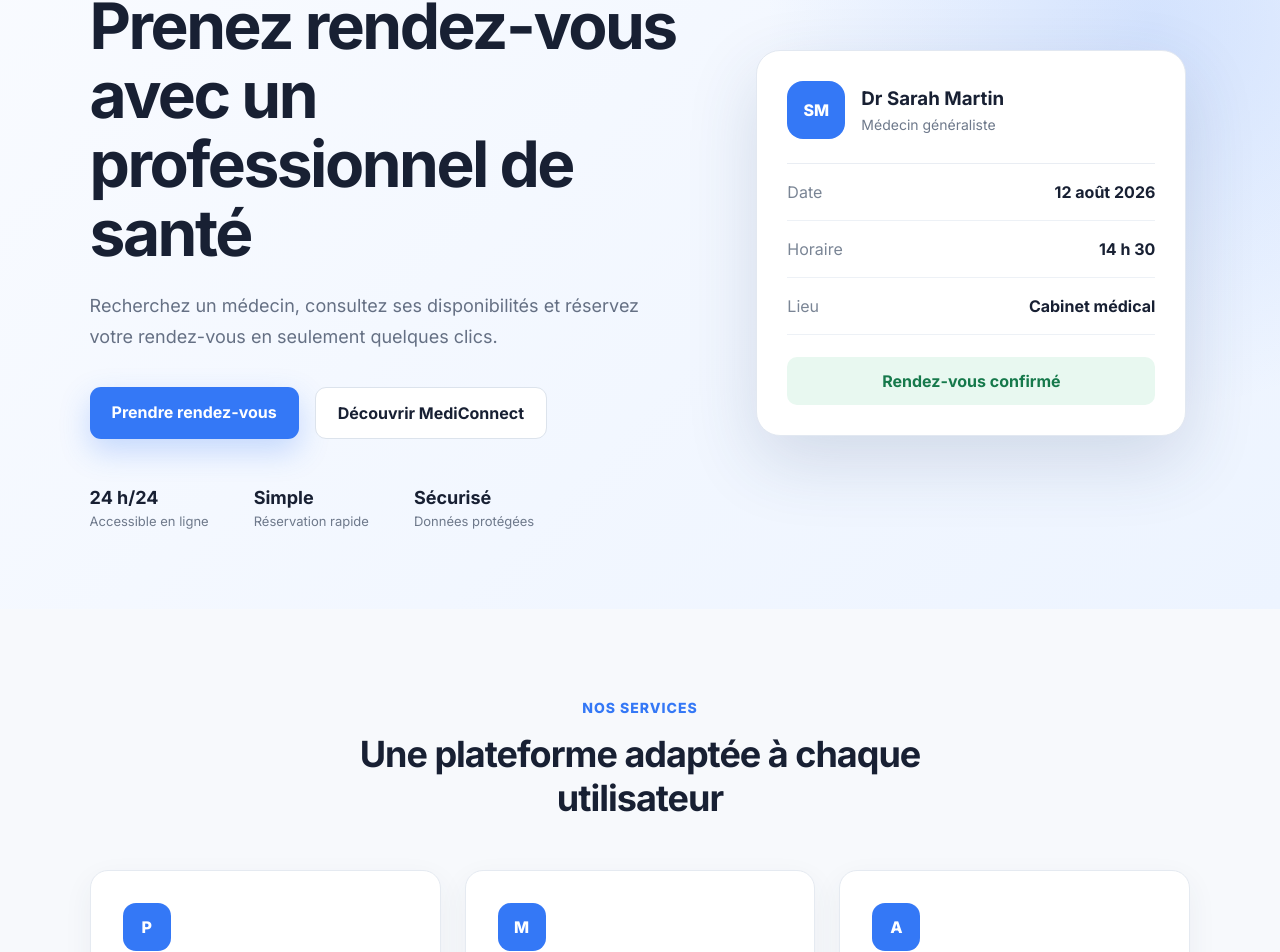
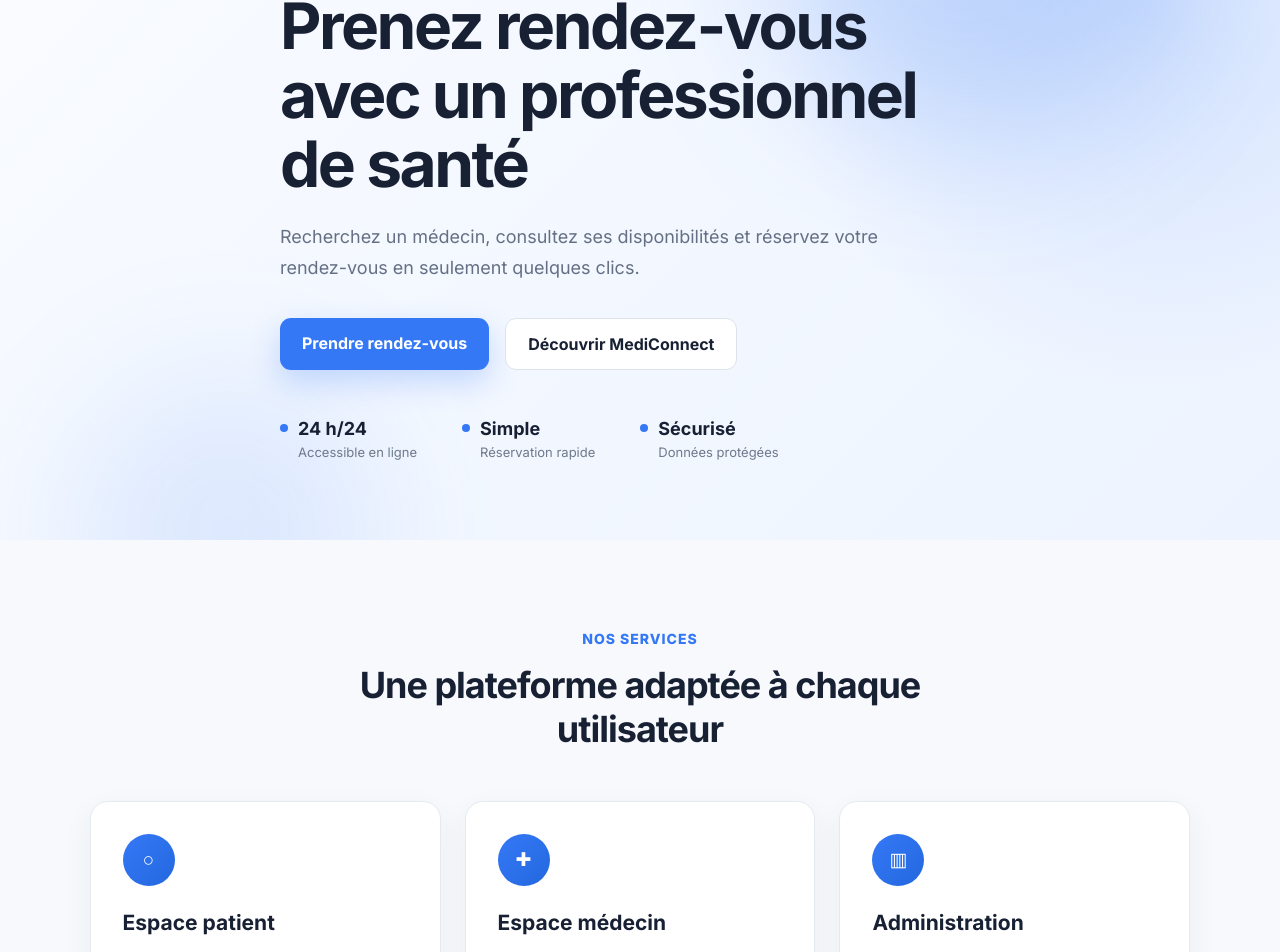
Before and after one commit to Kaiser1593/MediConnect, a React app in the folder frontend/: page / in a window 1280 px wide. Shown: the part 198-1150 px from the top of the page. Built offline with nearby package versions, Linux system fonts and the light colour scheme; the HTML template or start-up script is replaced by a standard one.

Commit message:
maj style

```diff
--- a/frontend/src/App.css
+++ b/frontend/src/App.css
@@ -51,12 +51,12 @@
 }
 
 .hero {
-  min-height: 650px;
+  position: relative;
+  min-height: 550px;
   padding: 80px 7%;
   display: grid;
-  grid-template-columns: 1.15fr 0.85fr;
-  align-items: center;
-  gap: 70px;
+  place-items: center;
+  overflow: hidden;
   background:
     radial-gradient(
       circle at 90% 20%,
@@ -66,7 +66,34 @@
     linear-gradient(135deg, #f9fbff, #edf4ff);
 }
 
+.hero::before,
+.hero::after {
+  content: "";
+  position: absolute;
+  border-radius: 50%;
+  filter: blur(70px);
+  pointer-events: none;
+}
+
+.hero::before {
+  width: 420px;
+  height: 420px;
+  top: -160px;
+  right: 8%;
+  background: rgba(52, 120, 246, 0.2);
+}
+
+.hero::after {
+  width: 300px;
+  height: 300px;
+  bottom: -140px;
+  left: 6%;
+  background: rgba(52, 120, 246, 0.12);
+}
+
 .hero-content {
+  position: relative;
+  z-index: 1;
   max-width: 720px;
 }
 
@@ -104,6 +131,9 @@
   padding: 15px 22px;
   border-radius: 11px;
   font-weight: 700;
+  display: inline-block;
+  transition: transform 0.2s ease, box-shadow 0.2s ease, background 0.2s ease,
+    border-color 0.2s ease;
 }
 
 .primary-button {
@@ -114,6 +144,8 @@
 
 .primary-button:hover {
   background: #2468df;
+  transform: translateY(-2px);
+  box-shadow: 0 16px 36px rgba(52, 120, 246, 0.32);
 }
 
 .secondary-button {
@@ -121,6 +153,12 @@
   border: 1px solid #dce3ec;
 }
 
+.secondary-button:hover {
+  transform: translateY(-2px);
+  border-color: #b9c8e0;
+  box-shadow: 0 10px 24px rgba(44, 62, 90, 0.08);
+}
+
 .hero-statistics {
   margin-top: 48px;
   display: flex;
@@ -128,9 +166,22 @@
 }
 
 .hero-statistics div {
+  position: relative;
   display: flex;
   flex-direction: column;
   gap: 5px;
+  padding-left: 18px;
+}
+
+.hero-statistics div::before {
+  content: "";
+  position: absolute;
+  left: 0;
+  top: 6px;
+  width: 8px;
+  height: 8px;
+  border-radius: 50%;
+  background: #3478f6;
 }
 
 .hero-statistics strong {
@@ -140,72 +191,6 @@
 .hero-statistics span {
   color: #6e798b;
   font-size: 13px;
-}
-
-.appointment-card {
-  width: 100%;
-  max-width: 430px;
-  padding: 30px;
-  justify-self: center;
-  background: white;
-  border: 1px solid #e2e8f1;
-  border-radius: 24px;
-  box-shadow: 0 25px 70px rgba(46, 70, 110, 0.16);
-}
-
-.doctor-header {
-  padding-bottom: 24px;
-  display: flex;
-  align-items: center;
-  gap: 16px;
-  border-bottom: 1px solid #e9edf3;
-}
-
-.doctor-avatar {
-  width: 58px;
-  height: 58px;
-  display: grid;
-  place-items: center;
-  color: white;
-  background: #3478f6;
-  border-radius: 16px;
-  font-weight: 800;
-}
-
-.doctor-header h3 {
-  margin-bottom: 6px;
-}
-
-.doctor-header p {
-  color: #6e798b;
-  font-size: 14px;
-}
-
-.appointment-details div {
-  padding: 18px 0;
-  display: flex;
-  justify-content: space-between;
-  gap: 20px;
-  border-bottom: 1px solid #edf1f6;
-}
-
-.appointment-details span {
-  color: #7a8595;
-}
-
-.appointment-details strong {
-  text-align: right;
-}
-
-.confirmed-button {
-  width: 100%;
-  margin-top: 22px;
-  padding: 14px;
-  color: #16794b;
-  background: #e8f8f0;
-  border: none;
-  border-radius: 10px;
-  font-weight: 700;
 }
 
 .services-section,
@@ -232,23 +217,38 @@
 
 .service-card,
 .step-card {
+  position: relative;
   padding: 32px;
   background: white;
   border: 1px solid #e5eaf1;
   border-radius: 18px;
   box-shadow: 0 10px 30px rgba(44, 62, 90, 0.06);
+  transition: transform 0.25s ease, box-shadow 0.25s ease, border-color 0.25s ease;
+}
+
+.service-card:hover,
+.step-card:hover {
+  transform: translateY(-6px);
+  border-color: #cfe0fb;
+  box-shadow: 0 22px 45px rgba(44, 62, 90, 0.12);
 }
 
 .card-icon {
-  width: 48px;
-  height: 48px;
+  width: 52px;
+  height: 52px;
   margin-bottom: 24px;
   display: grid;
   place-items: center;
   color: white;
-  background: #3478f6;
-  border-radius: 13px;
+  background: linear-gradient(135deg, #3478f6, #2468df);
+  border-radius: 50%;
+  font-size: 19px;
   font-weight: 800;
+  transition: transform 0.25s ease;
+}
+
+.service-card:hover .card-icon {
+  transform: scale(1.08);
 }
 
 .service-card h3,
@@ -268,11 +268,38 @@
 }
 
 .step-card span {
-  display: inline-block;
+  width: 44px;
+  height: 44px;
   margin-bottom: 22px;
-  color: #3478f6;
-  font-size: 26px;
+  display: grid;
+  place-items: center;
+  color: white;
+  background: linear-gradient(135deg, #3478f6, #2468df);
+  border-radius: 50%;
+  font-size: 16px;
   font-weight: 800;
+}
+
+.step-card:not(:first-child)::before {
+  content: "";
+  position: absolute;
+  top: 54px;
+  left: -24px;
+  width: 24px;
+  height: 2px;
+  background: repeating-linear-gradient(
+    to right,
+    #b9cdf6 0,
+    #b9cdf6 6px,
+    transparent 6px,
+    transparent 12px
+  );
+}
+
+@media (max-width: 900px) {
+  .step-card::before {
+    display: none;
+  }
 }
 
 .footer {
@@ -303,14 +330,6 @@
 @media (max-width: 900px) {
   .navbar-links a:not(.navbar-button) {
     display: none;
-  }
-
-  .hero {
-    grid-template-columns: 1fr;
-  }
-
-  .appointment-card {
-    justify-self: start;
   }
 
   .cards-grid {
@@ -748,13 +767,24 @@
   font-weight: 700;
 }
 
+.sidebar-help button:hover {
+  background: #2468df;
+}
+
 .sidebar-logout {
   margin-top: 20px;
   padding: 12px;
   color: #c24141;
+  background: transparent;
+  border: none;
+  border-radius: 8px;
   text-align: center;
   font-size: 13px;
   font-weight: 700;
+}
+
+.sidebar-logout:hover {
+  background: #fdf0f0;
 }
 
 .dashboard-content {
@@ -814,8 +844,8 @@
   display: grid;
   place-items: center;
   color: #ffffff;
-  background: #3478f6;
-  border-radius: 14px;
+  background: linear-gradient(135deg, #3478f6, #2468df);
+  border-radius: 50%;
   font-weight: 800;
 }
 
@@ -873,9 +903,9 @@
   display: grid;
   place-items: center;
   flex-shrink: 0;
-  color: #3478f6;
-  background: #edf4ff;
-  border-radius: 13px;
+  color: #ffffff;
+  background: linear-gradient(135deg, #3478f6, #2468df);
+  border-radius: 50%;
   font-size: 20px;
   font-weight: 800;
 }
@@ -943,6 +973,15 @@
   font-weight: 700;
 }
 
+.outline-button:hover:not(:disabled) {
+  background: #edf4ff;
+  border-color: #3478f6;
+}
+
+.outline-button:disabled {
+  opacity: 0.6;
+}
+
 .cancel-button {
   padding: 9px 14px;
   color: #c24141;
@@ -953,6 +992,11 @@
   font-weight: 700;
 }
 
+.cancel-button:hover:not(:disabled) {
+  background: #fdf0f0;
+  border-color: #c24141;
+}
+
 .cancel-button:disabled {
   opacity: 0.6;
 }
@@ -968,12 +1012,19 @@
 }
 
 .appointment-row {
-  padding: 18px 0;
+  padding: 18px 12px;
+  margin: 0 -12px;
   display: grid;
   grid-template-columns: 1.5fr 1fr auto auto;
   align-items: center;
   gap: 20px;
   border-bottom: 1px solid #edf0f5;
+  border-radius: 10px;
+  transition: background-color 0.2s ease;
+}
+
+.appointment-row:hover {
+  background-color: #f2f6fd;
 }
 
 .appointment-row:last-child {
@@ -991,15 +1042,15 @@
   display: grid;
   place-items: center;
   flex-shrink: 0;
-  color: #3478f6;
-  background: #edf4ff;
+  color: #ffffff;
+  background: linear-gradient(135deg, #3478f6, #2468df);
+  border-radius: 50%;
   font-weight: 800;
 }
 
 .small-avatar {
   width: 43px;
   height: 43px;
-  border-radius: 11px;
 }
 
 .appointment-doctor div:last-child,
@@ -1042,6 +1093,11 @@
   padding: 14px 16px;
   background: #f5f7fb;
   border-radius: 10px;
+  transition: background-color 0.2s ease;
+}
+
+.review-item:hover {
+  background: #eef2f9;
 }
 
 .review-item > div {
@@ -1082,6 +1138,10 @@
   cursor: pointer;
 }
 
+.star-picker button:hover {
+  transform: scale(1.15);
+}
+
 .status-badge.confirmed {
   color: #16794b;
   background: #e5f7ee;
@@ -1102,7 +1162,13 @@
   color: #8791a1;
   background: transparent;
   border: none;
+  border-radius: 6px;
   font-weight: 800;
+}
+
+.more-button:hover {
+  color: #3478f6;
+  background: #edf4ff;
 }
 
 .next-doctor {
@@ -1116,7 +1182,6 @@
 .large-avatar {
   width: 60px;
   height: 60px;
-  border-radius: 17px;
 }
 
 .next-doctor h3 {
@@ -1163,6 +1228,12 @@
   text-align: center;
 }
 
+.primary-dashboard-button:hover {
+  background: #2468df;
+  transform: translateY(-1px);
+  box-shadow: 0 12px 26px rgba(52, 120, 246, 0.25);
+}
+
 .quick-actions-panel {
   margin-top: 24px;
 }
@@ -1184,17 +1255,26 @@
   border: 1px solid #e4e9f1;
   border-radius: 13px;
   text-align: left;
-}
-
-.quick-actions button > span {
+  transition: transform 0.2s ease, box-shadow 0.2s ease, border-color 0.2s ease;
+}
+
+.quick-actions button:hover,
+.quick-actions a:hover {
+  transform: translateY(-4px);
+  border-color: #cfe0fb;
+  box-shadow: 0 14px 30px rgba(44, 62, 90, 0.1);
+}
+
+.quick-actions button > span,
+.quick-actions a > span {
   width: 38px;
   height: 38px;
   margin-bottom: 15px;
   display: grid;
   place-items: center;
-  color: #3478f6;
-  background: #e7f0ff;
-  border-radius: 10px;
+  color: #ffffff;
+  background: linear-gradient(135deg, #3478f6, #2468df);
+  border-radius: 50%;
   font-size: 18px;
   font-weight: 800;
 }
@@ -1269,6 +1349,17 @@
   border: 1px solid #dbe2ec;
   border-radius: 9px;
   outline: none;
+  font-family: inherit;
+  transition: border-color 0.2s, box-shadow 0.2s;
+}
+
+.search-fields input:focus,
+.booking-section select:focus,
+.booking-section textarea:focus,
+.results-heading select:focus,
+.admin-chart select:focus {
+  border-color: #3478f6;
+  box-shadow: 0 0 0 3px rgba(52, 120, 246, 0.12);
 }
 
 .search-fields button {
@@ -1280,6 +1371,12 @@
   font-weight: 700;
 }
 
+.search-fields button:hover {
+  background: #2468df;
+  transform: translateY(-1px);
+  box-shadow: 0 12px 26px rgba(52, 120, 246, 0.25);
+}
+
 .results-heading {
   margin: 30px 0 20px;
   display: flex;
@@ -1315,6 +1412,12 @@
   border: 1px solid #e4e9f1;
   border-radius: 16px;
   box-shadow: 0 8px 25px rgba(37, 54, 82, 0.05);
+  transition: box-shadow 0.25s ease, border-color 0.25s ease;
+}
+
+.doctor-card:hover {
+  border-color: #cfe0fb;
+  box-shadow: 0 16px 36px rgba(44, 62, 90, 0.1);
 }
 
 .doctor-card-profile {
@@ -1374,6 +1477,12 @@
   text-align: center;
   font-size: 12px;
   font-weight: 700;
+}
+
+.doctor-card-action a:hover {
+  background: #2468df;
+  transform: translateY(-1px);
+  box-shadow: 0 10px 22px rgba(52, 120, 246, 0.25);
 }
 
 .booking-success {
@@ -1435,6 +1544,12 @@
   border-radius: 10px;
 }
 
+.date-cards button:hover:not(.selected),
+.time-grid button:hover:not(.selected) {
+  border-color: #3478f6;
+  transform: translateY(-2px);
+}
+
 .date-cards button.selected,
 .time-grid button.selected {
   color: #ffffff;
@@ -1506,12 +1621,19 @@
 }
 
 .doctor-appointment-row {
-  padding: 16px 0;
+  padding: 16px 12px;
+  margin: 0 -12px;
   display: grid;
   grid-template-columns: 85px 1fr auto auto;
   align-items: center;
   gap: 18px;
   border-bottom: 1px solid #edf0f5;
+  border-radius: 10px;
+  transition: background-color 0.2s ease;
+}
+
+.doctor-appointment-row:hover {
+  background-color: #f2f6fd;
 }
 
 .appointment-time-block {
@@ -1526,11 +1648,18 @@
 }
 
 .availability-list div {
-  padding: 16px 0;
+  padding: 16px 12px;
+  margin: 0 -12px;
   display: flex;
   justify-content: space-between;
   gap: 15px;
   border-bottom: 1px solid #edf0f5;
+  border-radius: 10px;
+  transition: background-color 0.2s ease;
+}
+
+.availability-list div:hover {
+  background-color: #f2f6fd;
 }
 
 .availability-list span {
@@ -1594,9 +1723,9 @@
   display: grid;
   place-items: center;
   flex-shrink: 0;
-  color: #3478f6;
-  background: #edf4ff;
-  border-radius: 9px;
+  color: #ffffff;
+  background: linear-gradient(135deg, #3478f6, #2468df);
+  border-radius: 50%;
 }
 
 .activity-list p {
@@ -1633,7 +1762,13 @@
 
 .admin-table-row {
   border-bottom: 1px solid #edf0f5;
-  font-size: 12px;
+  border-radius: 9px;
+  font-size: 12px;
+  transition: background-color 0.2s ease;
+}
+
+.admin-table-row:hover {
+  background-color: #f2f6fd;
 }
 
 .admin-pagination {
--- a/frontend/src/components/layout/Navbar.jsx
+++ b/frontend/src/components/layout/Navbar.jsx
@@ -9,8 +9,8 @@ function Navbar() {
 
       <nav className="navbar-links">
         <Link to="/">Accueil</Link>
-        <a href="#services">Services</a>
-        <a href="#fonctionnement">Fonctionnement</a>
+        <Link to="/#services">Services</Link>
+        <Link to="/#fonctionnement">Fonctionnement</Link>
         <Link to="/connexion">Connexion</Link>
         <Link to="/inscription" className="navbar-button">
           Inscription
--- a/frontend/src/pages/Home.jsx
+++ b/frontend/src/pages/Home.jsx
@@ -1,6 +1,23 @@
-import { Link } from "react-router-dom";
+import { useEffect } from "react";
+import { Link, useLocation } from "react-router-dom";
 
 function Home() {
+  const location = useLocation();
+
+  // Permet aux liens "Services" / "Fonctionnement" de la navbar de
+  // fonctionner depuis n'importe quelle page : ils ramènent ici avec un
+  // hash dans l'URL, et cet effet fait défiler jusqu'à la bonne section.
+  // Se redéclenche aussi si on clique le même lien en étant déjà sur
+  // l'accueil (le hash change sans que la page ne se remonte).
+  useEffect(() => {
+    if (!location.hash) return;
+
+    document.querySelector(location.hash)?.scrollIntoView({
+      behavior: "smooth",
+      block: "start",
+    });
+  }, [location.hash]);
+
   return (
     <>
       <section className="hero">
@@ -43,38 +60,6 @@ function Home() {
             </div>
           </div>
         </div>
-
-        <div className="appointment-card">
-          <div className="doctor-header">
-            <div className="doctor-avatar">SM</div>
-
-            <div>
-              <h3>Dr Sarah Martin</h3>
-              <p>Médecin généraliste</p>
-            </div>
-          </div>
-
-          <div className="appointment-details">
-            <div>
-              <span>Date</span>
-              <strong>12 août 2026</strong>
-            </div>
-
-            <div>
-              <span>Horaire</span>
-              <strong>14 h 30</strong>
-            </div>
-
-            <div>
-              <span>Lieu</span>
-              <strong>Cabinet médical</strong>
-            </div>
-          </div>
-
-          <button type="button" className="confirmed-button">
-            Rendez-vous confirmé
-          </button>
-        </div>
       </section>
 
       <section id="services" className="services-section">
@@ -85,7 +70,7 @@ function Home() {
 
         <div className="cards-grid">
           <article className="service-card">
-            <div className="card-icon">P</div>
+            <div className="card-icon" aria-hidden="true">○</div>
             <h3>Espace patient</h3>
             <p>
               Recherchez un médecin et gérez facilement vos rendez-vous.
@@ -93,7 +78,7 @@ function Home() {
           </article>
 
           <article className="service-card">
-            <div className="card-icon">M</div>
+            <div className="card-icon" aria-hidden="true">✚</div>
             <h3>Espace médecin</h3>
             <p>
               Gérez vos disponibilités et consultez les demandes des patients.
@@ -101,7 +86,7 @@ function Home() {
           </article>
 
           <article className="service-card">
-            <div className="card-icon">A</div>
+            <div className="card-icon" aria-hidden="true">▥</div>
             <h3>Administration</h3>
             <p>
               Supervisez les utilisateurs et l’activité de la plateforme.
```
Also changed, not shown: frontend/src/index.css (+9 -0 lines).
